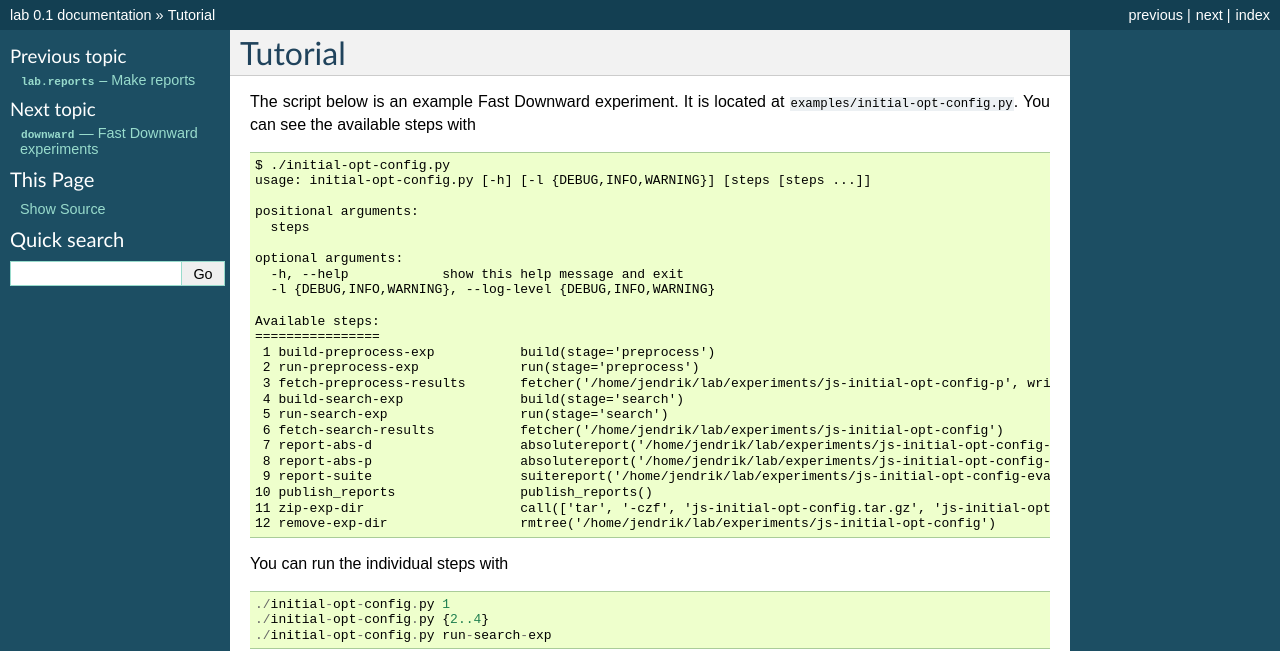
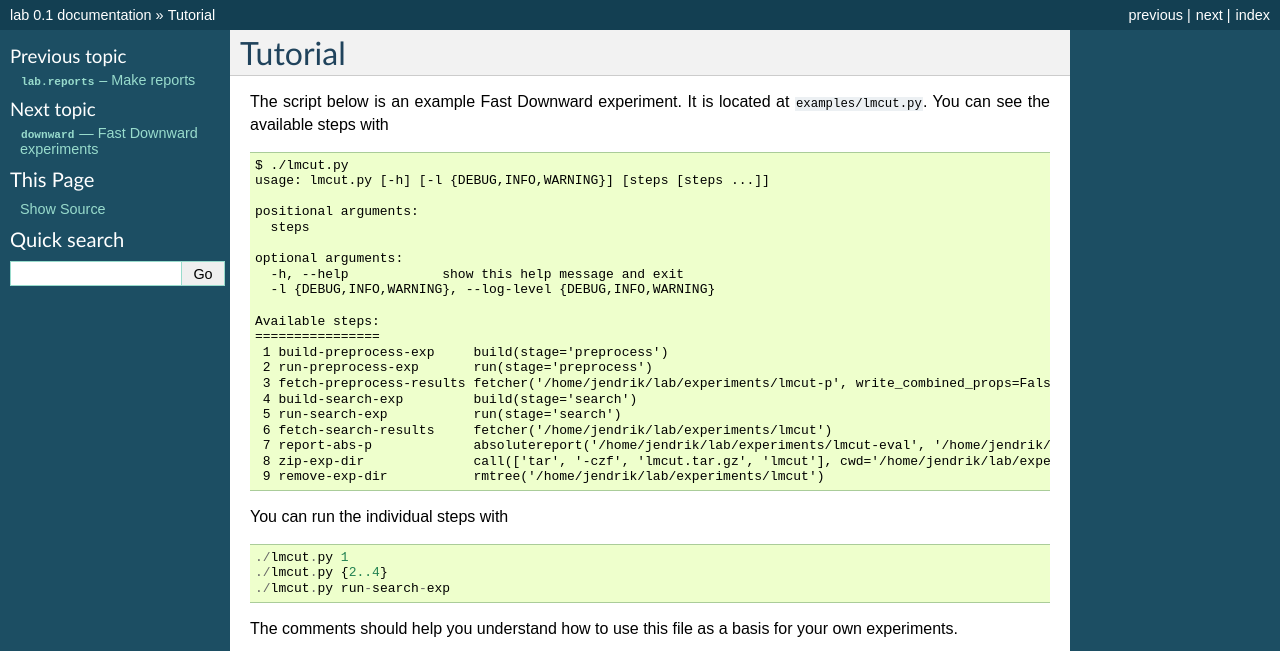
Before and after one commit to aibasel/lab, a Sphinx documentation site: the page built from docs/downward.tutorial.rst, in a window 1280 px wide, cut to the strip 0-651 px from the top of the page. Built offline with Sphinx 7.4.7, drawn with Linux system fonts in a browser that asks for light colours.

Commit message:
use lmcut.py for fd tutorial

```diff
--- a/docs/downward.tutorial.rst
+++ b/docs/downward.tutorial.rst
@@ -4,10 +4,10 @@ Tutorial
 ========
 
 The script below is an example Fast Downward experiment. It is located
-at ``examples/initial-opt-config.py``. You can see the available steps with ::
+at ``examples/lmcut.py``. You can see the available steps with ::
 
-    $ ./initial-opt-config.py
-    usage: initial-opt-config.py [-h] [-l {DEBUG,INFO,WARNING}] [steps [steps ...]]
+    $ ./lmcut.py
+    usage: lmcut.py [-h] [-l {DEBUG,INFO,WARNING}] [steps [steps ...]]
 
     positional arguments:
       steps
@@ -18,28 +18,25 @@ at ``examples/initial-opt-config.py``. You can see the available steps with ::
 
     Available steps:
     ================
-     1 build-preprocess-exp           build(stage='preprocess')
-     2 run-preprocess-exp             run(stage='preprocess')
-     3 fetch-preprocess-results       fetcher('/home/jendrik/lab/experiments/js-initial-opt-config-p', write_combined_props=False, eval_dir='/home/jendrik/lab/preprocessed-tasks', copy_all=True)
-     4 build-search-exp               build(stage='search')
-     5 run-search-exp                 run(stage='search')
-     6 fetch-search-results           fetcher('/home/jendrik/lab/experiments/js-initial-opt-config')
-     7 report-abs-d                   absolutereport('/home/jendrik/lab/experiments/js-initial-opt-config-eval', '/home/jendrik/lab/experiments/js-initial-opt-config-eval/js-initial-opt-config-abs-d.html')
-     8 report-abs-p                   absolutereport('/home/jendrik/lab/experiments/js-initial-opt-config-eval', '/home/jendrik/lab/experiments/js-initial-opt-config-eval/js-initial-opt-config-abs-p.html')
-     9 report-suite                   suitereport('/home/jendrik/lab/experiments/js-initial-opt-config-eval', '/home/jendrik/lab/experiments/js-initial-opt-config-eval/js-initial-opt-config_solved_suite.py')
-    10 publish_reports                publish_reports()
-    11 zip-exp-dir                    call(['tar', '-czf', 'js-initial-opt-config.tar.gz', 'js-initial-opt-config'], cwd='/home/jendrik/lab/experiments')
-    12 remove-exp-dir                 rmtree('/home/jendrik/lab/experiments/js-initial-opt-config')
+     1 build-preprocess-exp     build(stage='preprocess')
+     2 run-preprocess-exp       run(stage='preprocess')
+     3 fetch-preprocess-results fetcher('/home/jendrik/lab/experiments/lmcut-p', write_combined_props=False, eval_dir='/home/jendrik/lab/preprocessed-tasks', copy_all=True)
+     4 build-search-exp         build(stage='search')
+     5 run-search-exp           run(stage='search')
+     6 fetch-search-results     fetcher('/home/jendrik/lab/experiments/lmcut')
+     7 report-abs-p             absolutereport('/home/jendrik/lab/experiments/lmcut-eval', '/home/jendrik/lab/experiments/lmcut-eval/lmcut-abs-p.html')
+     8 zip-exp-dir              call(['tar', '-czf', 'lmcut.tar.gz', 'lmcut'], cwd='/home/jendrik/lab/experiments')
+     9 remove-exp-dir           rmtree('/home/jendrik/lab/experiments/lmcut')
 
 
 You can run the individual steps with ::
 
-    ./initial-opt-config.py 1
-    ./initial-opt-config.py {2..4}
-    ./initial-opt-config.py run-search-exp
+    ./lmcut.py 1
+    ./lmcut.py {2..4}
+    ./lmcut.py run-search-exp
 
 
 The comments should help you understand how to use this file as a basis for your
 own experiments.
 
-.. literalinclude:: ../examples/initial-opt-config.py
+.. literalinclude:: ../examples/lmcut.py
```
